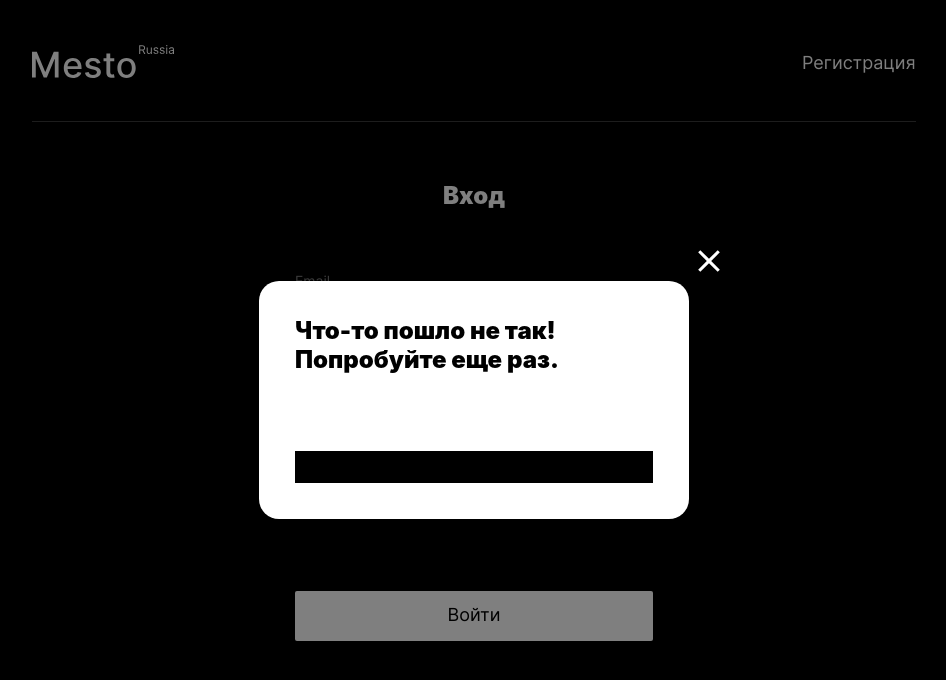
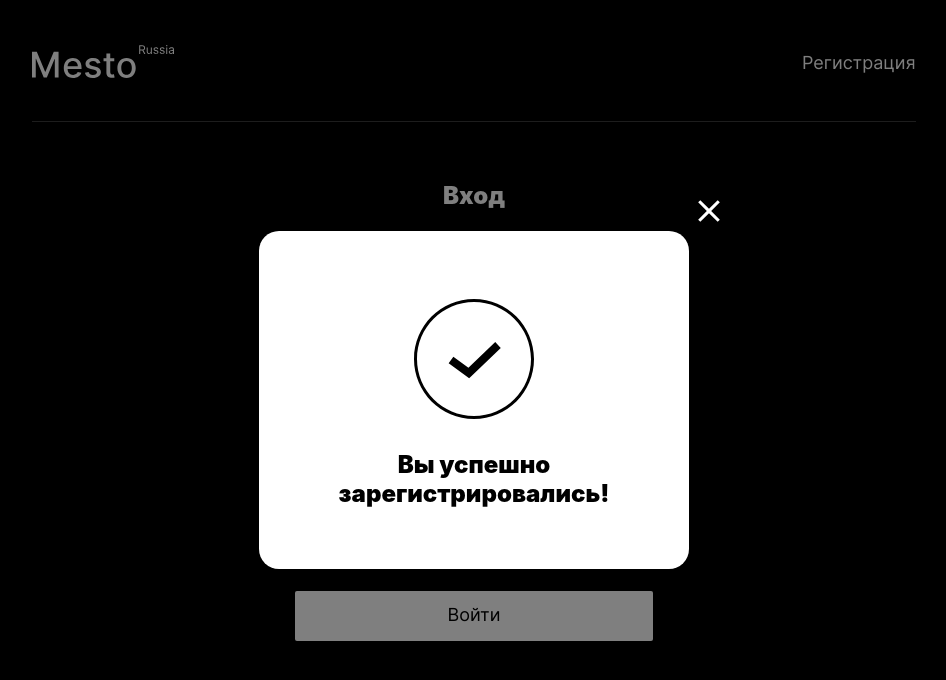
Before and after one commit to Arti-D/react-mesto-auth, a React (Create React App) app: page /sign-in in a window 1280 px wide. Shown: the top 680 px of the page, without its empty margins (166-1112 px from the left). Built offline with nearby package versions, Linux system fonts and the light colour scheme; no server answers; a web font is replaced by a local one.

Commit message:
верстка InfoTools + изменение вида при разных статусах ответа

```diff
--- /dev/null
+++ b/src/blocks/popup-register-satus/__img/popup-register-status__img.css
@@ -0,0 +1,14 @@
+.popup-register-status__img {
+    margin: 0;
+    width: 120px;
+    height: 120px;
+    margin: auto;
+}
+
+.popup-register-status__img_ok {
+    background-image: url(../../../images/ok_Icon.svg);
+}
+
+.popup-register-status__img_wrong {
+    background-image: url(../../../images/Union.svg);
+}
--- /dev/null
+++ b/src/blocks/popup-register-satus/popup-register-status.css
@@ -0,0 +1,3 @@
+/* .popup-register-status {
+    background-color: white;
+} */
--- /dev/null
+++ b/src/blocks/popup/__btn/_register-status/popup__btn_register-status.css
@@ -0,0 +1,3 @@
+.popup__btn_register-status {
+    display: none;
+}
--- /dev/null
+++ b/src/blocks/popup/__form/_register-status/popup__form_register-status.css
@@ -0,0 +1,5 @@
+.popup__form_register-status {
+    display: flex;
+    flex-direction: column;
+    align-items: center;
+}
--- a/src/blocks/popup/__title/popup__title.css
+++ b/src/blocks/popup/__title/popup__title.css
@@ -3,6 +3,14 @@
   font-size: 24px;
   line-height: 1.2;
   margin: 0 0 42px 0;
+}
+
+.popup__title_register {
+  font-weight: 900;
+  font-size: 24px;
+  line-height: 1.2;
+  text-align: center;
+  margin: 32px 0 24px 0;
 }
 
 @media (max-width: 420px) {
--- a/src/components/App.js
+++ b/src/components/App.js
@@ -26,12 +26,15 @@ function App() {
   const [isEditProfilePopupOpen, setIsEditProfilePopupOpen] =
     React.useState(false);
   const [isAddPlacePopupOpen, setIsAddPlacePopupOpen] = React.useState(false);
-  const [registerStatus, setRegisterStatus] = React.useState(false)
   const [isEditAvatarPopupOpen, setIsEditAvatarPopupOpen] =
     React.useState(false);
-  const [isInfoTooltipOpen, setIsInfoTooltipOpen] = React.useState(true); // попап регистрации
+
   const [selectedCard, setSelectedCard] = React.useState(null);
   const [currentUser, setUserInfo] = React.useState({});
+
+  // ПЕРЕМЕННЫЕ РЕГИСТРАЦИИ
+  const [registerStatus, setRegisterStatus] = React.useState(true) // статус регистрации
+  const [isInfoTooltipOpen, setIsInfoTooltipOpen] = React.useState(true); // попап регистрации
 
   React.useEffect(() => {
     api
--- a/src/components/InfoTooltip.js
+++ b/src/components/InfoTooltip.js
@@ -1,10 +1,25 @@
 import PopupWithForm from "./PopupWithForm.js";
 
 function InfoTooltip(props) {
+  const statusClassName = `popup-register-status__img ${
+    props.status
+      ? "popup-register-status__img_ok"
+      : "popup-register-status__img_wrong"
+  }`;
   return (
-  <PopupWithForm isOpen={props.isOpen} onClose={props.onClose} name="register-status" title={props.status ? "Вы успешно зарегистрировались!" : "Что-то пошло не так! Попробуйте еще раз."}>
-
-  </PopupWithForm>
+    <PopupWithForm
+      isOpen={props.isOpen}
+      onClose={props.onClose}
+      name="register-status"
+      isRegister={true}
+    >
+      <div className={statusClassName}></div>
+      <p className="popup__title popup__title_register">
+        {props.status
+          ? "Вы успешно зарегистрировались!"
+          : "Что-то пошло не так! Попробуйте еще раз."}
+      </p>
+    </PopupWithForm>
   );
 }
 
--- a/src/components/PopupWithForm.js
+++ b/src/components/PopupWithForm.js
@@ -4,7 +4,7 @@ function PopupWithForm(props) {
       className={`popup popup-${props.name} ${props.isOpen && "popup_opened"}`}
     >
       <div className="popup__content">
-        <h2 className="popup__title">{props.title}</h2>
+        <h2 className={`popup__title${props.isRegister ? '_register' : ''}`}>{props.title}</h2>
         <form
           name={props.name}
           className={`popup__form popup__form_${props.name}`}
@@ -12,7 +12,7 @@ function PopupWithForm(props) {
           onSubmit={props.onSubmit}
         >
           {props.children}
-          <button className={`popup__btn popup__btn-${props.name}`} type="submit">
+          <button className={`popup__btn popup__btn_${props.name}`} type="submit">
             {props.buttonText}
           </button>
         </form>
--- a/src/index.css
+++ b/src/index.css
@@ -43,6 +43,7 @@
 @import url(./blocks/popup/__title/popup__title.css);
 @import url(./blocks/popup/__btn/popup__btn.css);
 @import url(./blocks/popup/__btn/_state/popup__btn_state.css);
+@import url(./blocks/popup/__btn/_register-status/popup__btn_register-status.css);
 @import url(./blocks/popup/__form/popup__form.css);
 @import url(./blocks/popup/__input/popup__input.css);
 @import url(./blocks/popup/__input/_error/popup__input_error.css);
@@ -53,4 +54,6 @@
 @import url(./blocks/popup-img/__picture/popup-img__picture.css);
 @import url(./blocks/popup-img/__content/popup-img__content.css);
 @import url(./blocks/popup-img/__caption/popup-img__caption.css);
+@import url(./blocks/popup-register-satus/popup-register-status.css);
+@import url(./blocks/popup-register-satus/__img/popup-register-status__img.css);
 @import url(./blocks/error/error.css);
```
Also changed, not shown: src/images/Union.svg (added), src/images/ok_Icon.svg (added).
